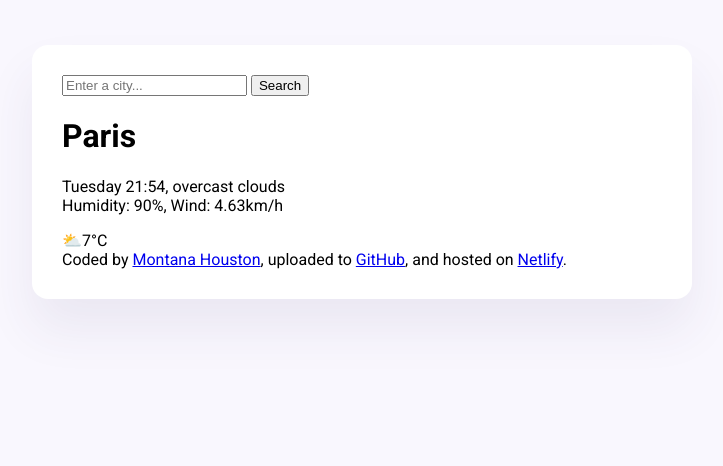
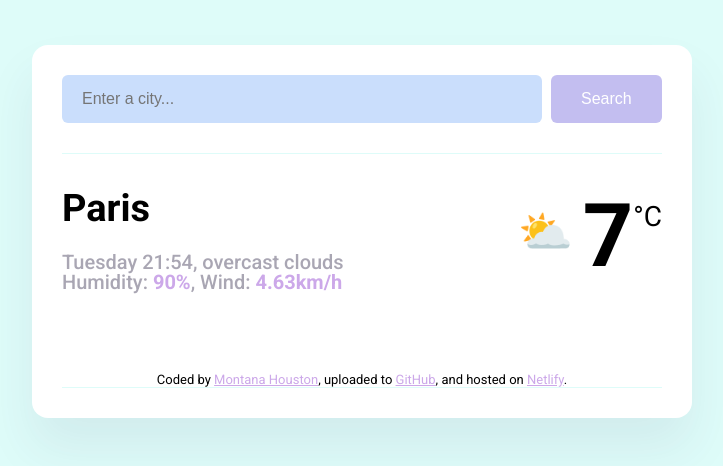
Before and after one commit to montanahouston/Plus-HW-7-, a plain HTML site: page index.html in a window 1280 px wide. Shown: the whole page, without its empty margins (278-1001 px from the left). Drawn offline with Linux system fonts and the light colour scheme.

Commit message:
added basic CSS

```diff
--- a/index.html
+++ b/index.html
@@ -14,22 +14,26 @@
 <body>
     <div class="weather-app">
    <header>
-    <form action="">
-        <input type="search" placeholder="Enter a city..." required>
-        <input type="submit" value="Search">
+    <form class="search0form">
+        <input type="search" placeholder="Enter a city..." required class="search-form-input">
+        <input type="submit" value="Search" class="search-form-button">
     </form>
    </header>
    <main>
+    <div class="weather-app-data">
     <div>
-     <h1>Paris</h1>
-     <p>
+     <h1 class="weather-app-city">Paris</h1>
+     <p class="weather-app-details">
         Tuesday 21:54, overcast clouds
         <br>
-        Humidity: 90%, Wind: 4.63km/h
+        Humidity: <strong>90%</strong>, Wind: <strong>4.63km/h</strong>
      </p>
     </div>
-    <div>
-     ⛅7°C
+    <div class="weather-app-temperature-container">
+        <div class="weather-app-icon">⛅</div>
+    <div class="weather-app-temperature">7</div>
+    <div class="weather-app-unit">°C</div>
+    </div>
     </div>
 </main>
      <footer>Coded by <a href="https://github.com/montanahouston" target="_blank">Montana Houston</a>, uploaded to <a href="https://github.com/montanahouston/Plus-HW-7-" target="_blank">GitHub</a>, and hosted on <a href="https://6603a2d869f5d54b6eba56a2--mh-plus-hw-w7.netlify.app/" target="_blank">Netlify</a>.</footer>
--- a/src/styles.css
+++ b/src/styles.css
@@ -1,8 +1,11 @@
 body {
-    background: #F9F7FE;
+    background: #defcf9;
     font-family: "Roboto", sans-serif;
 }
 
+a {
+    color: #cca8e9;
+}
 .weather-app {
    background:white;
    max-width: 600px;
@@ -11,3 +14,82 @@ body {
    box-shadow: 0 30px 50px rgba(65, 50, 100, 0.08);
    border-radius: 16px;
 }
+
+header {
+    border-bottom: 1px solid #defcf9;
+    padding: 0 0 30px 0;
+}
+.search-form-input {
+background: #cadefc;
+border: none;
+color: white;
+border-radius: 6px;
+width: 80%;
+font-size: 16px;
+padding: 15px 20px;
+}
+
+.search-form-button {
+background: #c3bef0;
+color: white;
+border: none;
+border-radius: 6px;
+padding: 15px 30px;
+margin-left: 5px;
+font-size: 16px;
+}
+
+.weather-app-data {
+    display: flex;
+    justify-content: space-between;
+}
+
+main {
+    padding: 30px 0;
+}
+
+.weather-app-city {
+    margin: 0;
+    font-size: 38px;
+    line-height: 48px;
+
+}
+
+.weather-app-details {
+    font-size: 20px;
+    line-height: 20px;
+    color: rgba(39,33,66,0.4);
+    font-weight: 500;
+}
+
+.weather-app-details strong {
+    color: #cca8e9;
+}
+
+.weather-app-temperature-container {
+    display: flex;
+}
+
+.weather-app-temperature {
+    font-size: 88px;
+    font-weight: bold;
+    margin-left: 10px;
+}
+
+.weather-app-icon {
+    font-size: 44px;
+    margin-top: 22px;
+}
+
+.weather-app-unit {
+    margin-top: 16px;
+    font-size: 28px;
+}
+
+footer {
+    border-bottom: 1px solid #defcf9;
+    padding: 30px 0 0 0;
+    text-align: center;
+    font-size: 13px;
+    color: rgba (0,0,0,0.6);
+}
```
